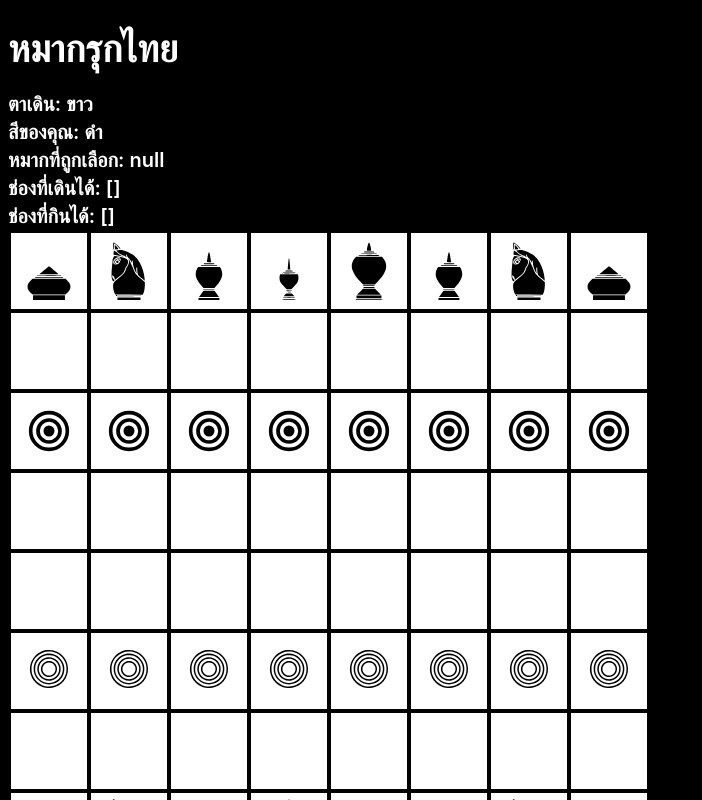
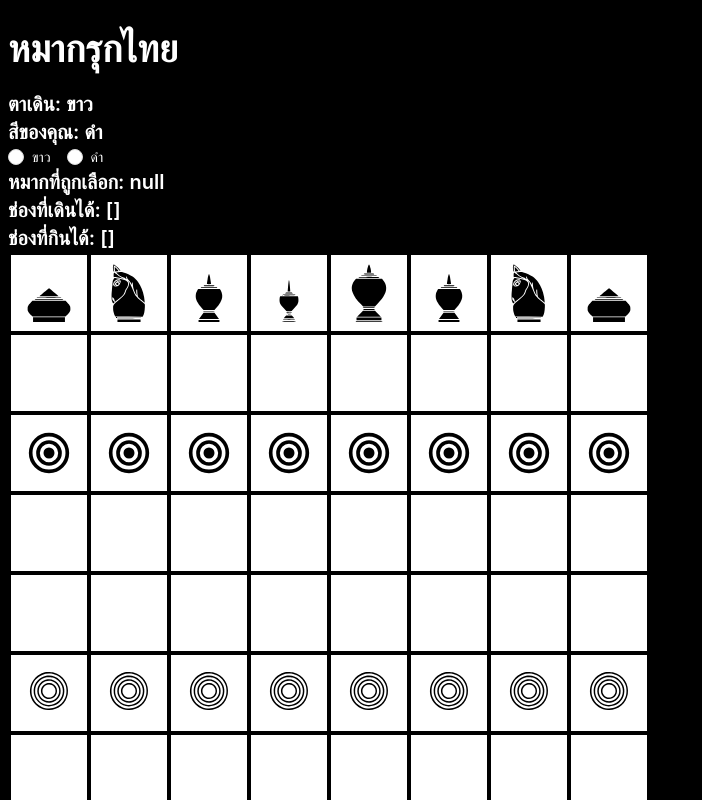
Before and after one commit to klinsc/makruk, a Next.js app: page / in a window 1280 px wide. Shown: the top 800 px of the page, without its empty margins (0-702 px from the left). Built offline with nearby package versions, Linux system fonts and the light colour scheme.

Commit message:
added: Radio</>, let users select their color

```diff
--- a/src/pages/index.tsx
+++ b/src/pages/index.tsx
@@ -2,6 +2,7 @@ import {
   Button,
   Col,
   Image,
+  Radio,
   Row,
   Space,
   Typography,
@@ -649,6 +650,26 @@ export default function Home() {
             yourColor === 'WHITE' ? 'ขาว' : 'ดำ'
           }`}
         </Typography.Title>
+        <Radio.Group
+          value={yourColor}
+          onChange={(e) => {
+            setYourColor(e.target.value)
+          }}>
+          <Radio
+            value="WHITE"
+            style={{
+              color: '#fff',
+            }}>
+            ขาว
+          </Radio>
+          <Radio
+            value="BLACK"
+            style={{
+              color: '#fff',
+            }}>
+            ดำ
+          </Radio>
+        </Radio.Group>
         <Typography.Title
           level={4}
           style={{
```
